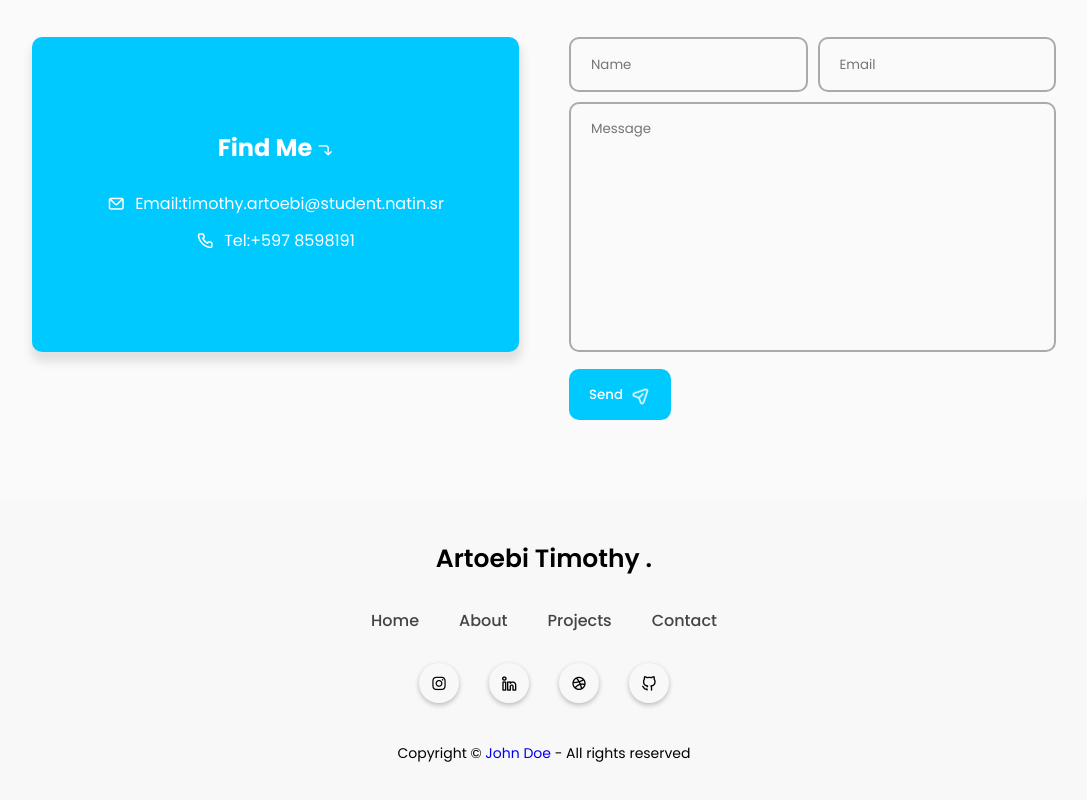
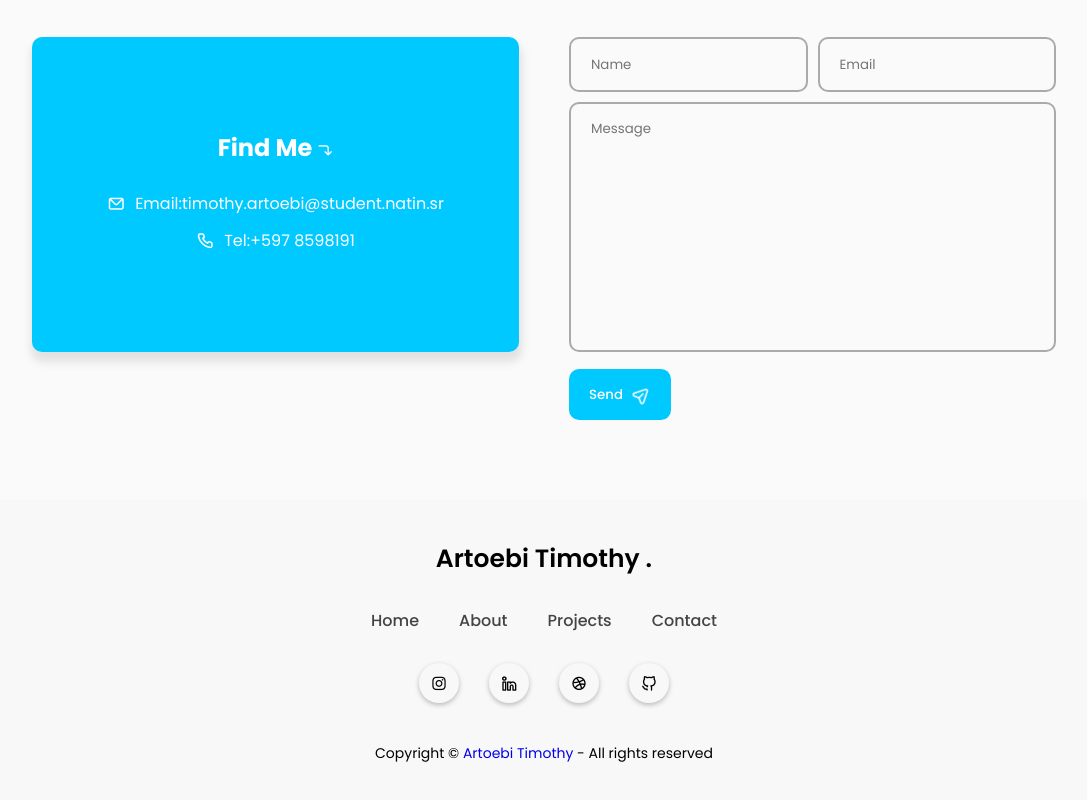
Before and after one commit to TimR2b/Portfolio-Tim, a plain HTML site: page Portfolio Tim/Home page.html in a window 1280 px wide. Shown: the part 2007-2807 px from the top of the page, without its empty margins (96-1183 px from the left). Drawn offline with nearby package versions, Linux system fonts and the light colour scheme.

Commit message:
Update Home page.html

```diff
--- a/Portfolio Tim/Home page.html
+++ b/Portfolio Tim/Home page.html
@@ -227,7 +227,7 @@
             <div class="icon"><i class="uil uil-github-alt"></i></div>
         </div>
         <div class="bottom-footer">
-            <p>Copyright &copy; <a href="#home" style="text-decoration: none;">John Doe</a> - All rights reserved</p>
+            <p>Copyright &copy; <a href="#home" style="text-decoration: none;">Artoebi Timothy</a> - All rights reserved</p>
         </div>
     </footer>
 
```
